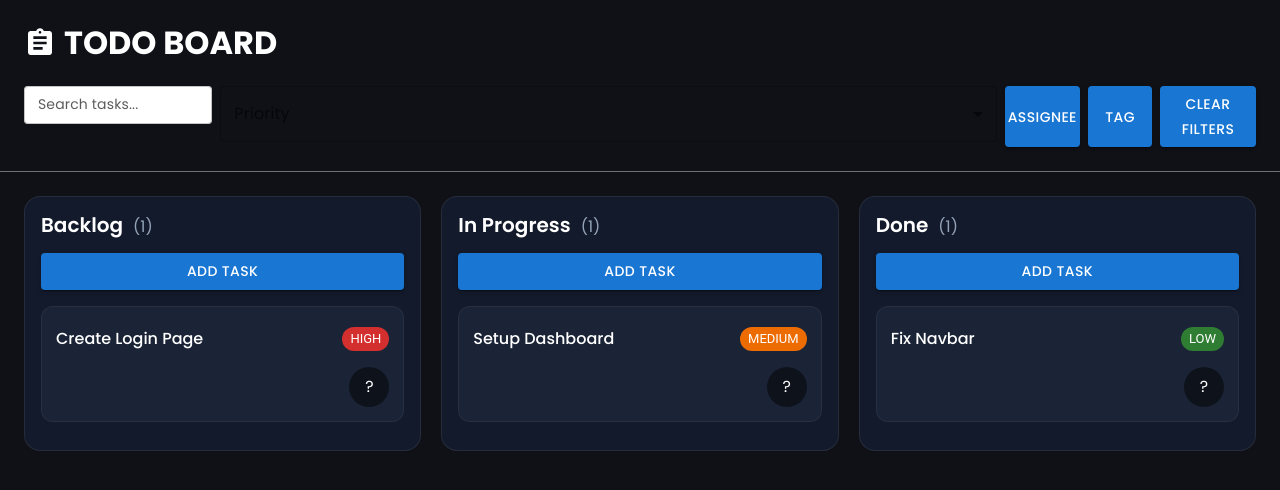
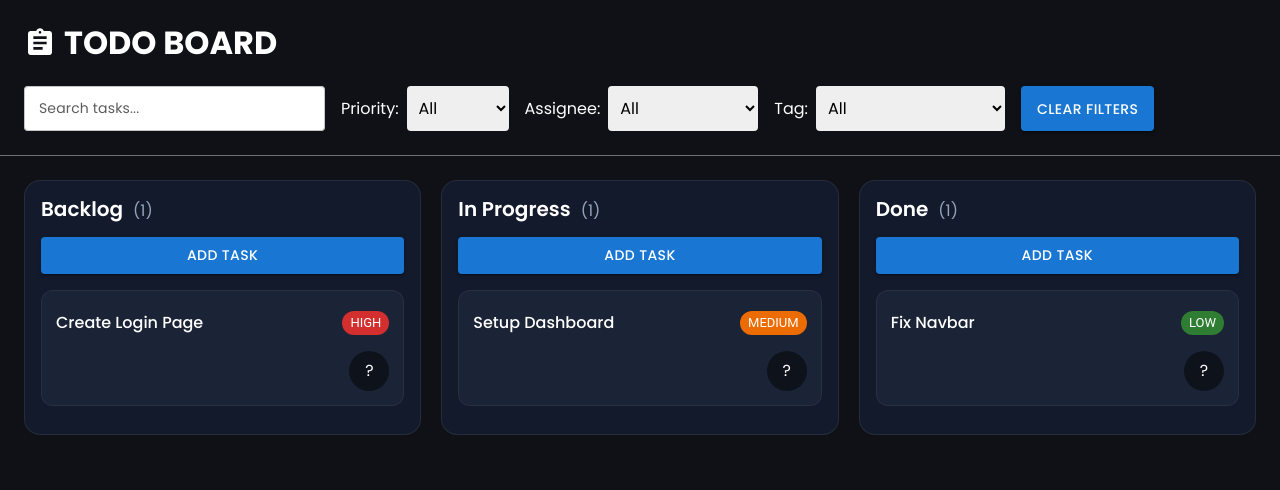
Before and after one commit to sojal-dev/todoBoard, a React (Vite) app: page / in a window 1280 px wide. Shown: the top 490 px of the page. Built offline with nearby package versions, Linux system fonts and the light colour scheme.

Commit message:
Filter logic Complete

```diff
--- a/src/App.css
+++ b/src/App.css
@@ -240,3 +240,18 @@ body:has(.task-detail-panel-wrapper)::before{
 .task-card .delete-confirm .green:hover{
     background-color: green;
 }
+.dropdown-filter{
+    border: 0;
+    border-radius: 4px;
+    padding: 0px 8px;
+}
+.dropdown-filter:focus{
+    outline: 0
+}
+.dropdown-filter{
+    height: 45px;
+}
+.search-box input{
+    height: 45px;
+    padding: 0px 15px;
+}
--- a/src/components/TaskPanel.tsx
+++ b/src/components/TaskPanel.tsx
@@ -37,8 +37,16 @@ const TaskPanel = () => {
   const [toastOpen, setToastOpen] = useState(false);
   const [isChange, setIsChange] = useState(false);
 
+  const handleClose = () => {
+    if(isChange && !window.confirm("You have unsaved changes. Close anyway?")){
+        return;
+    }
+    setSelectedTask(null);
+  };
+
     useEffect(()=> {
         const handleKeyDown = (e: KeyboardEvent) => {
+            console.log("KEY:", e.key);
             if(e.key === "Escape"){
                 handleClose();
             }
@@ -85,14 +93,6 @@ const TaskPanel = () => {
     setToast("Task Updated Successfully");
     setSelectedTask(null);
   };
-
-  const handleClose = () => {
-    if(isChange && !window.confirm("You have unsaved changes. Close anyway?")){
-        return;
-    }
-    setSelectedTask(null);
-  };
-
 
 
   return (
--- a/src/components/board.tsx
+++ b/src/components/board.tsx
@@ -16,7 +16,16 @@ const Board = () => {
       (state) => state.priorityFilter
   );
 
-  const filteredTasks = tasks.filter(
+  const assigneeFilter = useBoardStore(
+    (state) => state.assigneeFilter
+  );
+
+  const tagFilter = useBoardStore(
+    (state) => state.tagFilter
+  )
+
+  const filteredTasks = tasks
+  .filter(
     (task) => task.title.toLowerCase().includes(searchTerm.toLowerCase()))
     .filter((task) => {
       if(!priorityFilter)
@@ -25,7 +34,23 @@ const Board = () => {
       return(
         task.priority === priorityFilter
       );
-    });
+    })
+    .filter((task) => {
+      if(!assigneeFilter)
+        return true;
+
+      return(
+        task.assigneeId === assigneeFilter
+      )
+    })
+    .filter((task) => {
+      if(!tagFilter)
+        return true;
+
+      return(
+        task.tagId === tagFilter
+      )
+    })
 
   const backlogTasks = filteredTasks.filter(
     (task) => task.column === "backlog"
--- a/src/components/header.tsx
+++ b/src/components/header.tsx
@@ -1,5 +1,5 @@
 import AssignmentIcon from '@mui/icons-material/Assignment';
-import { Button, FormControl, InputLabel, MenuItem, Select, TextField } from '@mui/material';
+import { Button, TextField } from '@mui/material';
 import { useBoardStore } from '../store/boardStore';
 
 
@@ -21,6 +21,26 @@ const Header = () => {
         (state) => state.setPriorityFilter
     );
 
+    const assigneeFilter = useBoardStore(
+        (state) => state.assigneeFilter
+    );
+
+    const setAssigneeFilter = useBoardStore(
+        (state) => state.setAssigneeFilter
+    );
+
+    const tagFilter = useBoardStore(
+        (state) => state.tagFilter
+    );
+
+    const setTagFilter = useBoardStore(
+        (state) => state.setTagFilter
+    );
+
+    const clearFilters = useBoardStore(
+        (state) => state.clearFilters
+    );
+
     return(
         <div className='header p-4'>
             <div className='header-top mb-4'>
@@ -29,22 +49,41 @@ const Header = () => {
                     <h1 className='fw-bold fs-2 mb-0'>TODO BOARD</h1>
                 </div>
             </div>
-            <div className='header-filters d-flex gap-2'>
+            <div className='header-filters d-flex gap-3'>
                 <div className='search-box'>
                     <TextField placeholder='Search tasks...' size='small' value={searchTerm} onChange={(e) => setSearchTerm(e.target.value)} />
                 </div>
-                <FormControl fullWidth className='dropdown-filter'>
-                    <InputLabel id="header-filter">Priority</InputLabel>
-                    <Select value={priorityFilter} onChange={(e) => setPriorityFilter(e.target.value)}>
-                        <MenuItem value={""}>All</MenuItem>
-                        <MenuItem value={"high"}>High</MenuItem>
-                        <MenuItem value={"medium"}>Medium</MenuItem>
-                        <MenuItem value={"low"}>Low</MenuItem>
-                    </Select>
-                </FormControl>
-                <Button variant='contained'>Assignee</Button>
-                <Button variant='contained'>Tag</Button>
-                <Button variant='contained'>Clear Filters</Button>
+                <div className='filter-wrapper d-flex gap-2 align-items-center'>
+                <label>Priority:</label>
+                <select value={priorityFilter} onChange={(e) => setPriorityFilter(e.target.value)} className='dropdown-filter'>
+                    <option value={""}>All</option>
+                    <option value={"high"}>High</option>
+                    <option value={"medium"}>Medium</option>
+                    <option value={"low"}>Low</option>
+                </select>
+                </div>
+                <div className='filter-wrapper d-flex gap-2 align-items-center'>
+                    <label>Assignee:</label>
+                    <select value={assigneeFilter} onChange={(e) => setAssigneeFilter(e.target.value)} className='dropdown-filter'>
+                        <option value={""}>All</option>
+                        <option value={"sojal-saini"}>Sojal Saini</option>
+                        <option value={"harsh-dhiman"}>Harsh Dhiman</option>
+                        <option value={"rishi-saini"}>Rishi Saini</option>
+                    </select>
+                </div>
+                <div className='filter-wrapper d-flex gap-2 align-items-center'>
+                    <label>Tag:</label>
+                    <select value={tagFilter} onChange={(e) => setTagFilter(e.target.value)} className='dropdown-filter'>
+                        <option value={""}>All</option>
+                        <option value={"frontend"}>Frontend</option>
+                        <option value={"backend"}>Backend</option>
+                        <option value={"bug"}>Bug</option>
+                        <option value={"client-dependency"}>Client Dependency</option>
+                    </select>
+                </div>
+                <Button variant='contained' onClick={clearFilters}>
+                    Clear Filters
+                </Button>
             </div>
         </div>
     )
--- a/src/store/boardStore.ts
+++ b/src/store/boardStore.ts
@@ -21,6 +21,11 @@ interface BoardStore {
   setSearchTerm: (value: string) => void;
   priorityFilter: string;
   setPriorityFilter: (value: string) => void;
+  assigneeFilter: string;
+  setAssigneeFilter: (value: string) => void;
+  tagFilter: string;
+  setTagFilter: (value: string) => void;
+  clearFilters: () => void;
 }
 
 export const useBoardStore = create<BoardStore>()(
@@ -81,7 +86,23 @@ export const useBoardStore = create<BoardStore>()(
               priorityFilter: value,
             }),
 
+            assigneeFilter: "",
+            setAssigneeFilter: (value) => set({
+              assigneeFilter: value,
             }),
+
+            tagFilter: "",
+            setTagFilter: (value) => set({
+              tagFilter: value,
+            }),
+
+            clearFilters: () => set({
+              priorityFilter: "",
+              assigneeFilter: "",
+              tagFilter: "",
+              searchTerm: "",
+            }),
+    }),
     {
       name: "todoBoard-storage",
     }
```
